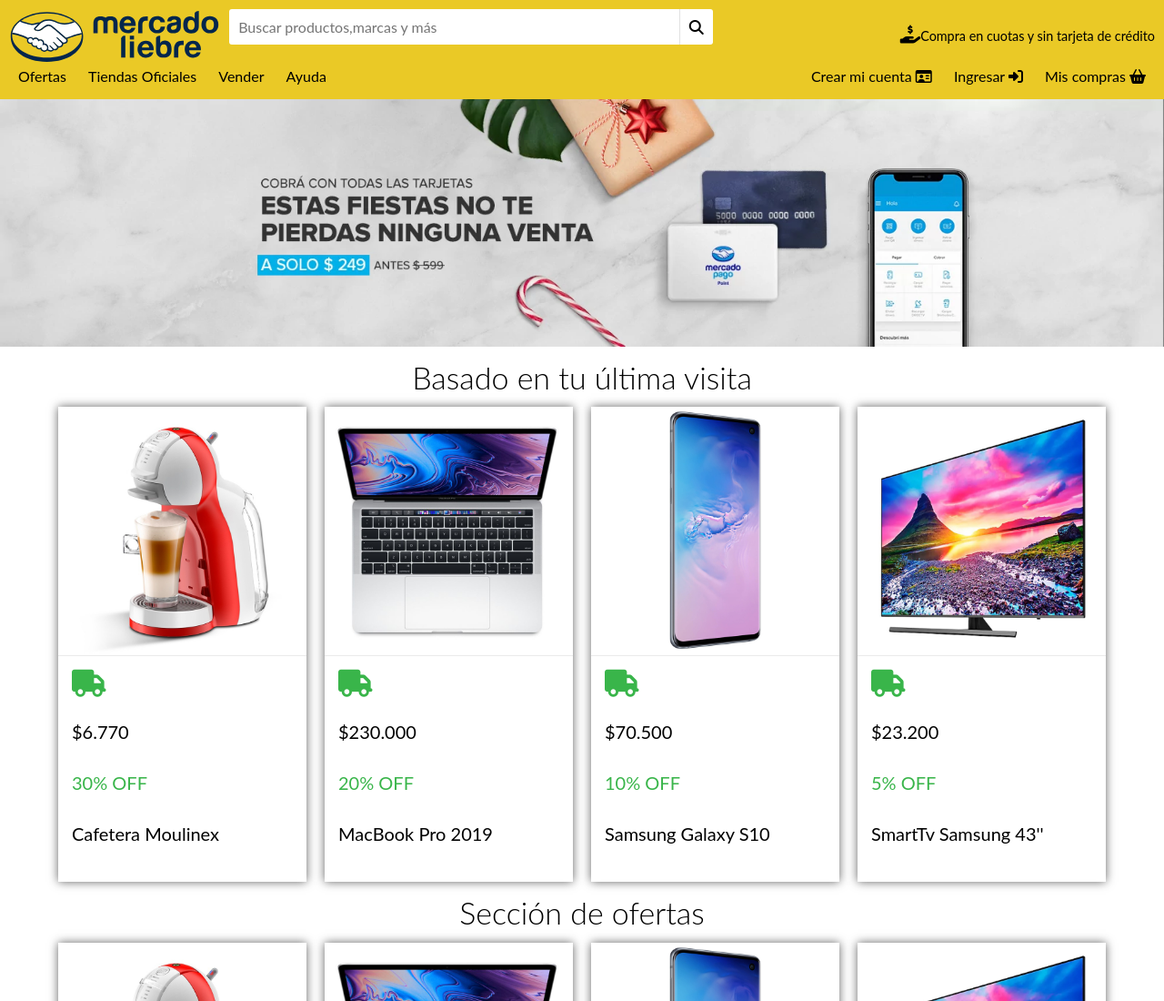
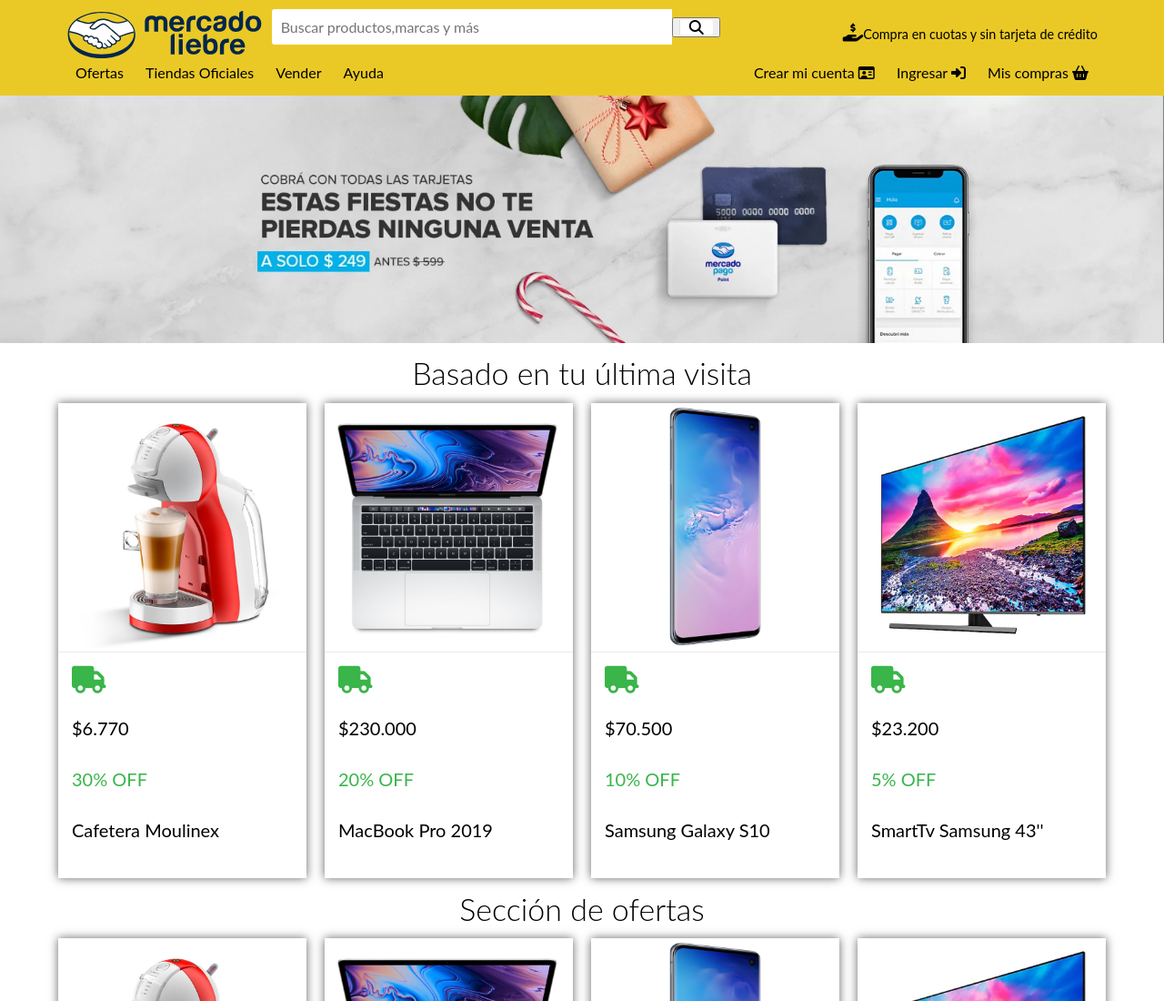
Before and after one commit to Alhawking/Mercado_liebre, a website: page views/home.html in a window 1280 px wide. Shown: the top 1100 px of the page at 91% size. Drawn offline with Linux system fonts and the light colour scheme.

Commit message:
Cambio en el header y enlaces a login y registro

```diff
--- a/views/home.html
+++ b/views/home.html
@@ -14,20 +14,20 @@
 
 <body>
     <header class="header">
-        <section class="header-section1">
+        <section class="header-section1 section">
             <div>
                 <img src="/public/img/logo-mercado-liebre.svg" alt="Logo de Mercado Liebre" class="header-section1_logo" />
                 <form>
                     <label class="header-section1_input">
                         <input type="text" placeholder="Buscar productos,marcas y más">
-                        <i class="fas fa-search"></i>
+                        <button><i class="fas fa-search"></i></button>
                     </label>
                 </form>
             </div>
             <p><i class="fas fa-hand-holding-usd money"></i>Compra en cuotas y sin tarjeta de crédito</p>
         </section>
         <i class="fas fa-bars menu-mobile"></i>
-        <section class="header-section2">
+        <section class="header-section2 section">
             <nav>
                 <a href="#">Ofertas</a>
                 <a href="#">Tiendas Oficiales</a>
@@ -35,8 +35,8 @@
                 <a href="#">Ayuda</a>
             </nav>
             <nav>
-                <a href="#">Crear mi cuenta <i class="far fa-id-card"></i></a>
-                <a href="#">Ingresar <i class="fas fa-sign-in-alt"></i></a>
+                <a href="/register">Crear mi cuenta <i class="far fa-id-card"></i></a>
+                <a href="/login">Ingresar <i class="fas fa-sign-in-alt"></i></a>
                 <a href="#">Mis compras <i class="fas fa-shopping-basket"></i></a>
             </nav>
         </section>
```
